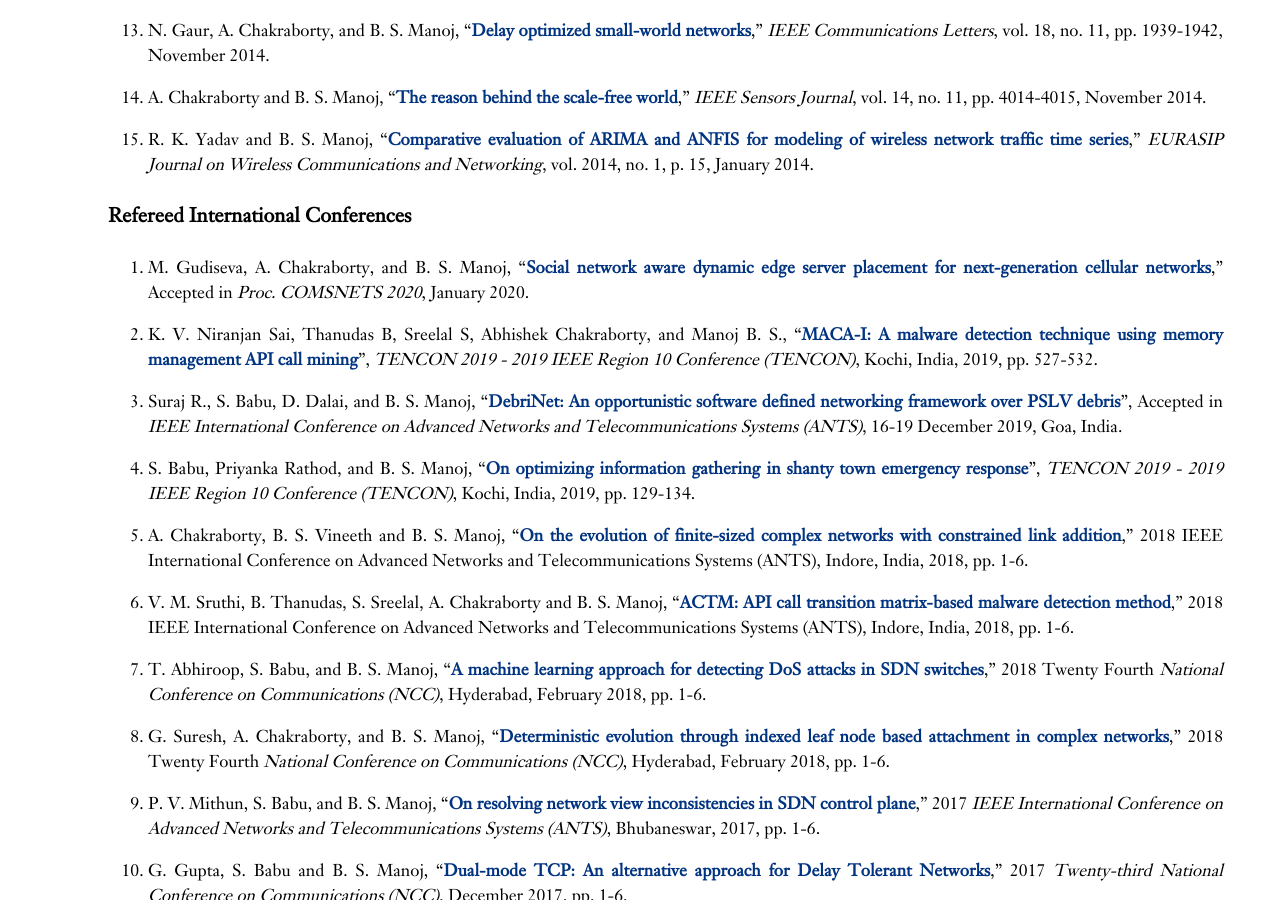
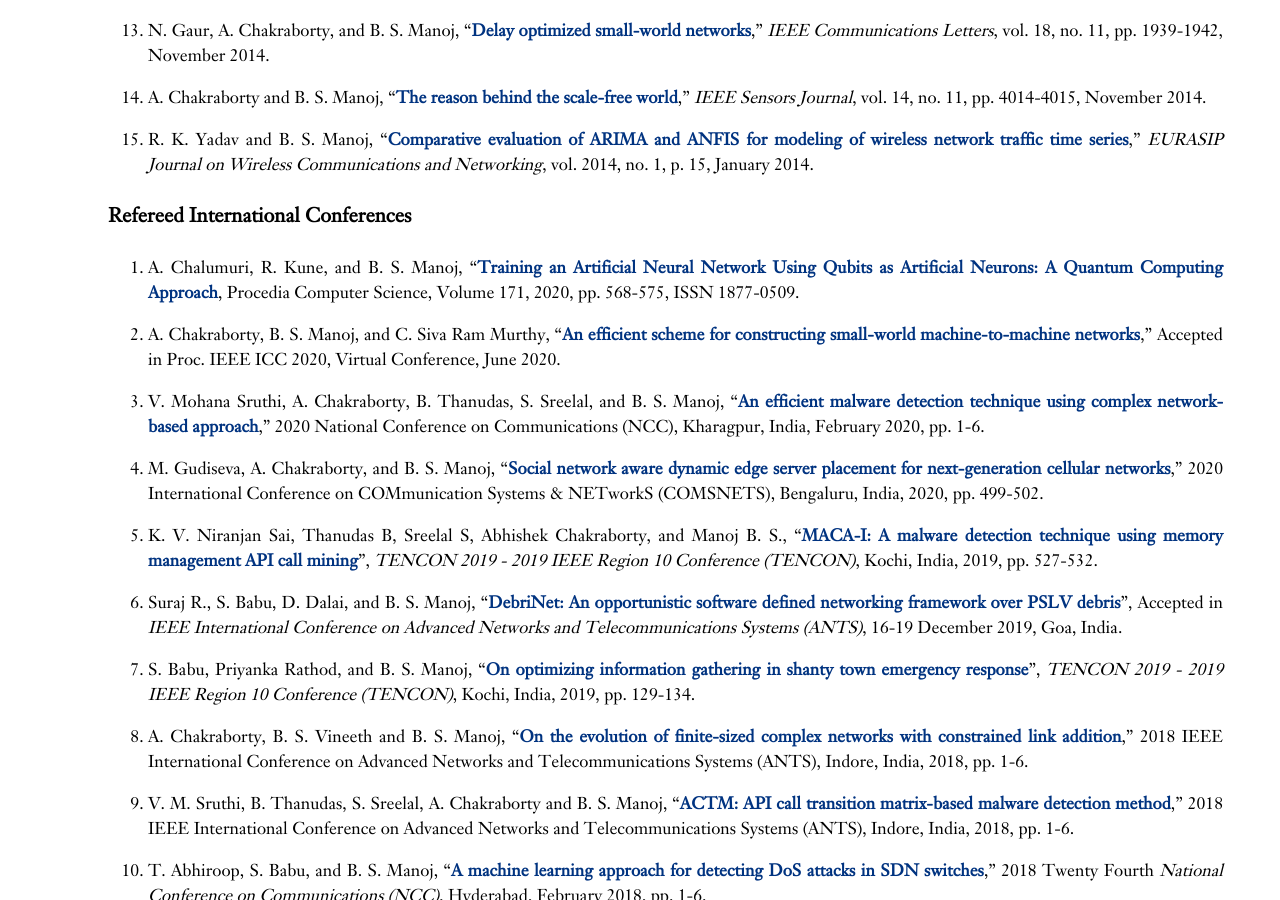
Before and after one commit to iist-sysnet/iist-sysnet.github.io, a Jekyll site: the page built from publications.md, in a window 1280 px wide and 900 px high, scrolled down 1558 px. Built offline with Jekyll 4.4.1, drawn with Linux system fonts in a browser that asks for light colours.

Commit message:
Update publications.md

```diff
--- a/publications.md
+++ b/publications.md
@@ -89,7 +89,13 @@
 
 #### Refereed International Conferences
 
-31. M. Gudiseva, A. Chakraborty, and B. S. Manoj, "[**Social network aware dynamic edge server placement for next-generation cellular networks**]()," Accepted in *Proc. COMSNETS 2020*, January 2020.
+34. A. Chalumuri, R. Kune, and B. S. Manoj, "[**Training an Artificial Neural Network Using Qubits as Artificial Neurons: A Quantum Computing Approach**](https://doi.org/10.1016/j.procs.2020.04.061), Procedia Computer Science, Volume 171, 2020, pp. 568-575, ISSN 1877-0509.
+
+33. A. Chakraborty, B. S. Manoj, and C. Siva Ram Murthy, "[**An efficient scheme for constructing small-world machine-to-machine networks**]()," Accepted in Proc. IEEE ICC 2020, Virtual Conference, June 2020.
+
+32. V. Mohana Sruthi, A. Chakraborty, B. Thanudas, S. Sreelal, and B. S. Manoj, "[**An efficient malware detection technique using complex network-based approach**](https://doi.org/10.1109/NCC48643.2020.9056080)," 2020 National Conference on Communications (NCC), Kharagpur, India, February 2020, pp. 1-6.
+
+31. M. Gudiseva, A. Chakraborty, and B. S. Manoj, "[**Social network aware dynamic edge server placement for next-generation cellular networks**](https://doi.org/10.1109/COMSNETS48256.2020.9027421)," 2020 International Conference on COMmunication Systems & NETworkS (COMSNETS), Bengaluru, India, 2020, pp. 499-502.
 
 30. K. V. Niranjan Sai, Thanudas B, Sreelal S, Abhishek Chakraborty, and Manoj B. S., "[**MACA-I: A malware detection technique using memory management API call mining**](https://doi.org/10.1109/TENCON.2019.8929250)", *TENCON 2019 - 2019 IEEE Region 10 Conference (TENCON)*, Kochi, India, 2019, pp. 527-532.
 
```
